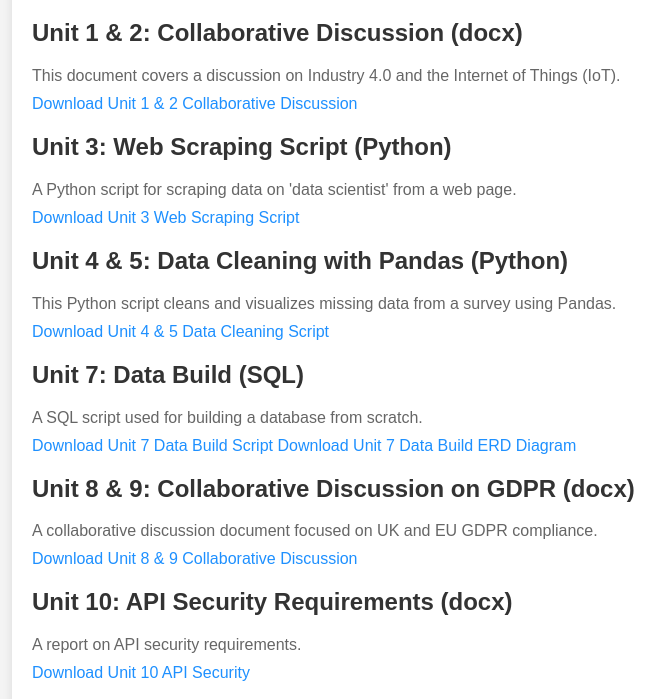
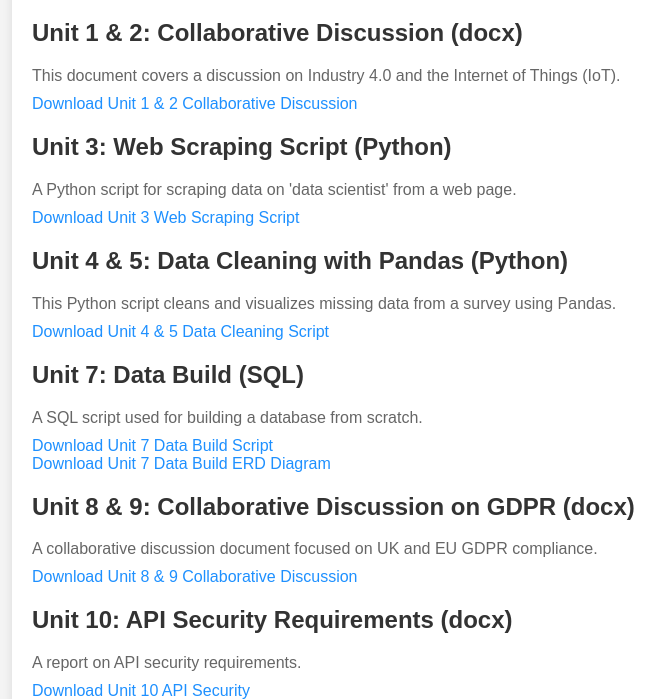
Before and after one commit to drewcaruana/UoE_Deciphering_Big_Data_July_2024, a plain HTML site: page index.html in a window 1280 px wide. Shown: the part 101-800 px from the top of the page, without its empty margins (158-823 px from the left). Drawn offline with Linux system fonts and the light colour scheme.

Commit message:
Update index.html
Added code to put links on separate lines

```diff
--- a/index.html
+++ b/index.html
@@ -67,7 +67,7 @@
     <div class="project">
         <h2>Unit 7: Data Build (SQL)</h2>
         <p>A SQL script used for building a database from scratch.</p>
-        <a href="unit_7_data_build.sql" download>Download Unit 7 Data Build Script</a>
+        <a href="unit_7_data_build.sql" download>Download Unit 7 Data Build Script</a><br>
         <a href="unit_7_ERD.drawio" download>Download Unit 7 Data Build ERD Diagram</a>
     </div>
 
```
